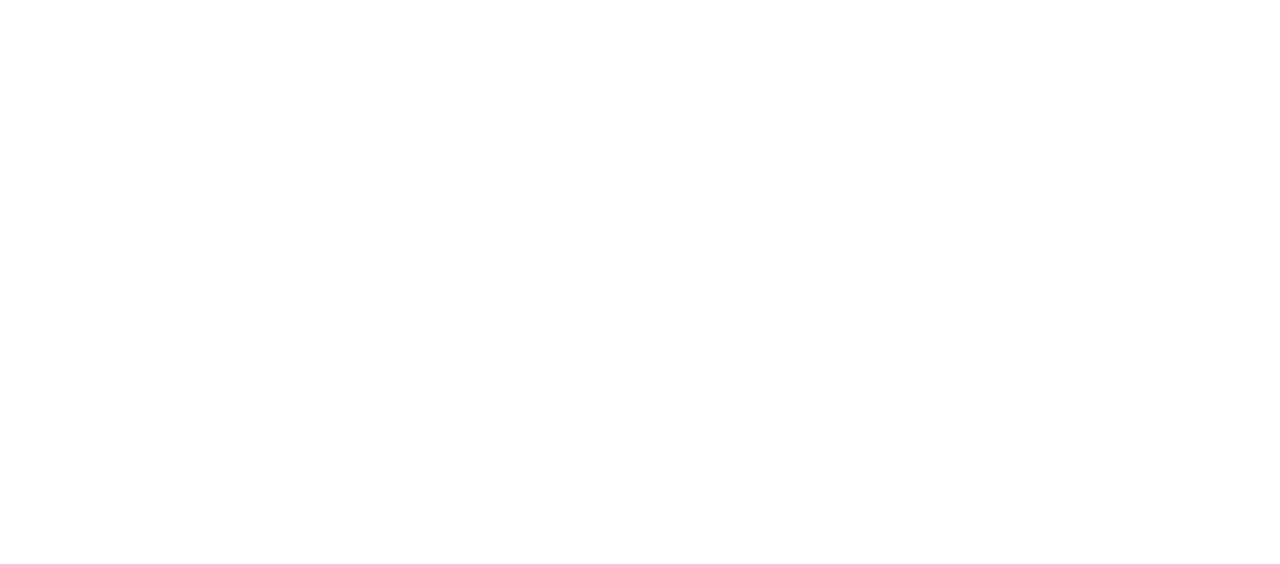
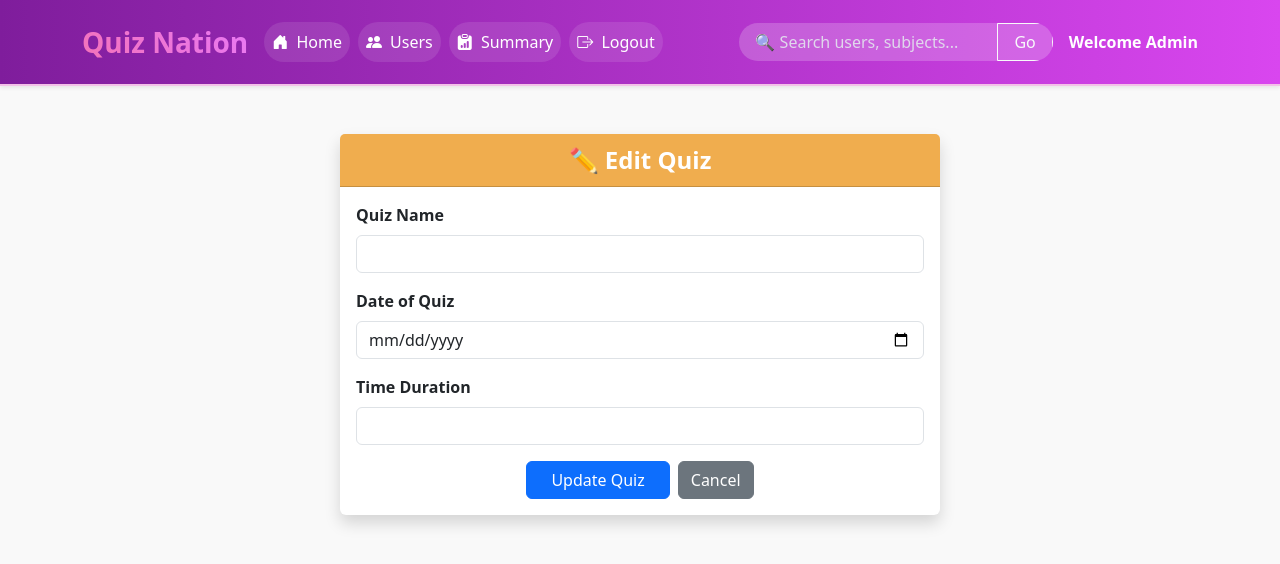
Before and after one commit to 22f3002188/mad2, a Vue app in the folder frontend/: page /admin/chapters/1/quizzes/1/edit in a window 1280 px wide. Before the commit this address had no page. Shown: the top 564 px of the page. Built offline with nearby package versions, Linux system fonts and the light colour scheme; no server answers; sample sign-in values are in the browser's storage.

Commit message:
quiz done all

```diff
--- a/frontend/src/router/index.js
+++ b/frontend/src/router/index.js
@@ -87,7 +87,15 @@ const routes = [
   name: 'addquiz',
   component: () => import('@/views/admin/addquiz.vue'),
   meta: { requiresAuth: true, role: 'admin' }
+},
+{
+  path: '/admin/chapters/:chapterId/quizzes/:quizId/edit',
+  name: 'editquiz',
+  component: () => import('@/views/admin/editquiz.vue'),
+  meta: { requiresAuth: true, role: 'admin' }
+
 }
+
 
 
 ]
--- a/frontend/src/services/authService.js
+++ b/frontend/src/services/authService.js
@@ -67,6 +67,11 @@ export async function addQuiz(chapterId, data) {
   return await api.post(`/api/chapters/${chapterId}/quizzes`, data, true);
 }
 
+export async function updateQuiz(chapterId, quizId, data) {
+  return await api.put(`/api/chapters/${chapterId}/quizzes/${quizId}`, data, true);
+}
+
+
 export async function deleteQuiz(chapterId, quizId) {
   return await api.delete(`/api/chapters/${chapterId}/quizzes/${quizId}`, true);
 }
--- /dev/null
+++ b/frontend/src/views/admin/editquiz.vue
@@ -0,0 +1,96 @@
+<template>
+  <div class="edit-quiz-page">
+    <navbar />
+    <div class="container my-5">
+      <div class="card shadow border-0 mx-auto" style="max-width: 600px">
+        <div class="card-header bg-warning text-white text-center fs-4 fw-bold">
+          ✏️ Edit Quiz
+        </div>
+        <div class="card-body">
+          <form @submit.prevent="updateQuiz">
+            <div class="mb-3">
+              <label class="form-label fw-bold">Quiz Name</label>
+              <input v-model="quiz.quiz_name" type="text" class="form-control" required />
+            </div>
+            <div class="mb-3">
+              <label class="form-label fw-bold">Date of Quiz</label>
+              <input v-model="quiz.date_of_quiz" type="date" class="form-control" required />
+            </div>
+            <div class="mb-3">
+              <label class="form-label fw-bold">Time Duration</label>
+              <input v-model="quiz.time_duration" type="text" class="form-control" required />
+            </div>
+            <div class="text-center">
+              <button type="submit" class="btn btn-primary px-4">Update Quiz</button>
+              <router-link :to="`/admin/chapters/${this.chapterId}/viewquiz`" class="btn btn-secondary ms-2">Cancel</router-link>
+            </div>
+          </form>
+        </div>
+      </div>
+    </div>
+  </div>
+</template>
+
+<script>
+import navbar from './navbar.vue';
+import { getQuizzesByChapter, updateQuiz } from '@/services/authService';
+
+export default {
+  components: { navbar },
+  data() {
+    return {
+      chapterId: this.$route.params.chapterId,
+      quizId: parseInt(this.$route.params.quizId),
+      quiz: {
+        quiz_name: '',
+        date_of_quiz: '',
+        time_duration: ''
+      }
+    };
+  },
+  methods: {
+    async fetchQuizFromChapter() {
+      try {
+        const res = await getQuizzesByChapter(this.chapterId);
+        const quizList = res.quizzes;
+        const foundQuiz = quizList.find(q => q.id === this.quizId);
+
+        if (foundQuiz) {
+          this.quiz = {
+            quiz_name: foundQuiz.quiz_name,
+            date_of_quiz: foundQuiz.date_of_quiz,
+            time_duration: foundQuiz.time_duration
+          };
+        } else {
+          alert("Quiz not found!");
+        }
+      } catch (err) {
+        console.error("Failed to load quiz:", err.message);
+      }
+    },
+    async updateQuiz() {
+      try {
+        await updateQuiz(this.chapterId, this.quizId, this.quiz);
+        this.$router.push(`/admin/chapters/${this.chapterId}/viewquiz`);
+      } catch (err) {
+        console.error("Failed to update quiz:", err.message);
+        alert("Update failed!");
+      }
+    }
+  },
+  mounted() {
+    this.fetchQuizFromChapter();
+  }
+};
+</script>
+
+<style scoped>
+.edit-quiz-page {
+  background-color: #f9f9f9;
+  min-height: 100vh;
+}
+.card-header {
+  background-color: #f0ad4e !important;
+  color: white;
+}
+</style>
--- a/frontend/src/views/admin/viewquiz.vue
+++ b/frontend/src/views/admin/viewquiz.vue
@@ -27,7 +27,7 @@
                   <td>
                     <div class="d-flex justify-content-center gap-2">
                       <button class="btn btn-outline-info btn-sm">View Questions</button>
-                      <button class="btn btn-outline-warning btn-sm">Edit</button>
+                      <button class="btn btn-outline-warning btn-sm" @click="$router.push(`/admin/chapters/${$route.params.chapterId}/quizzes/${quiz.id}/edit`)">Edit</button>
                       <button class="btn btn-outline-danger btn-sm" @click="handleDeleteQuiz(quiz.id)">🗑️ Delete</button>
                     </div>
                   </td>
```
Also changed, not shown: 2 other files (tests, documents, lock files or other folders).
